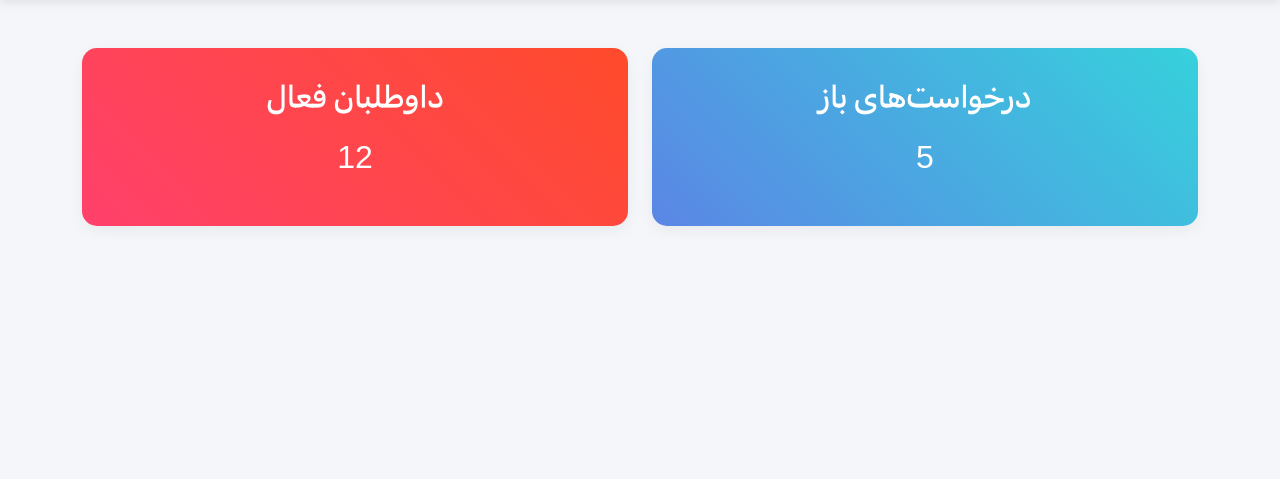
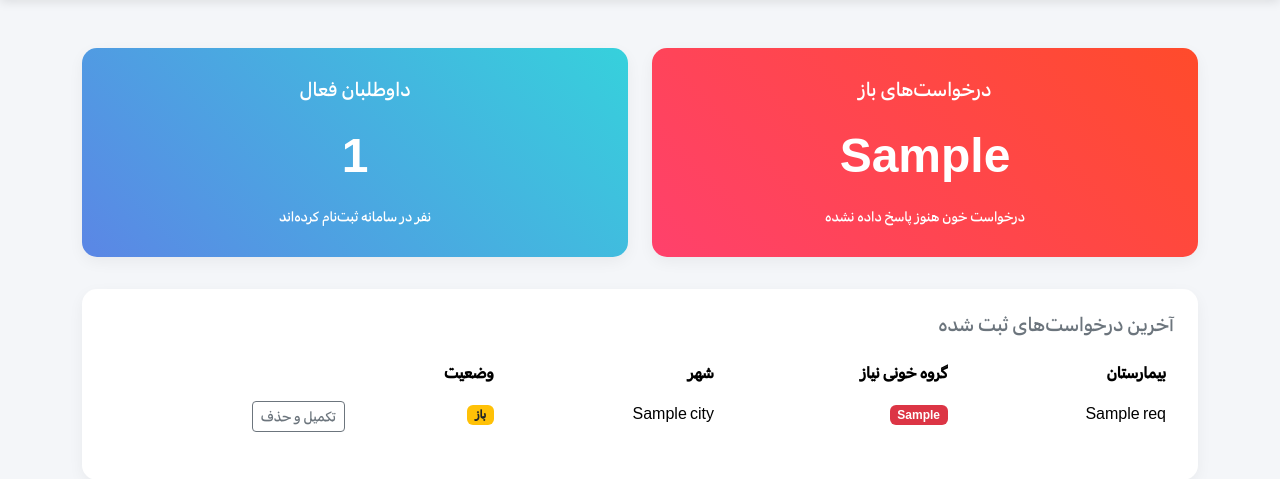
Before and after one commit to hheydarian/BloodBankProject, a Flask app: template templates/hospital_dashboard.html in a window 1280 px wide. Shown: the part 56-535 px from the top of the page. Run offline with Flask 3, Linux system fonts and the light colour scheme; the template is opened without the code that fills it: most values are stand-ins (such as "Sample title", 1, 10 or a date in 2020).

Commit message:
fix: stay logged in after closing a request on dashboard

```diff
--- a/app.py
+++ b/app.py
@@ -108,15 +108,35 @@ def manage_donors():
 def hospital_login():
     return render_template('hospital_login.html')
 
-# 8. بررسی رمز عبور و ورود به داشبورد
+# 8. بررسی رمز و ورود به داشبورد (هوشمندسازی شده)
 @app.route('/hospital/dashboard', methods=['POST'])
 def hospital_dashboard():
-    password = request.form['password']
-    # رمز عبور پیش‌فرض بیمارستان‌ها
+    password = request.form.get('password', '')
+
+    if not password:
+        return render_template('hospital_login.html', error=False)
+
     if password == 'admin123':
-        return render_template('hospital_dashboard.html')
+        # اتصال به دیتابیس برای گرفتن آمار واقعی
+        conn = get_db_connection()
+
+        # شمارش تعداد کل داوطلبان
+        total_donors = conn.execute("SELECT COUNT(*) FROM donors").fetchone()[0]
+
+        # شمارش تعداد درخواست‌های خون که هنوز پاسخ داده نشده‌اند (is_resolved = 0)
+        open_requests = conn.execute("SELECT COUNT(*) FROM requests WHERE is_resolved = 0").fetchone()[0]
+
+        # گرفتن 5 درخواست آخر برای نمایش در پایین صفحه
+        latest_requests = conn.execute("SELECT * FROM requests ORDER BY id DESC LIMIT 5").fetchall()
+
+        conn.close()
+
+        # فرستادن اعداد واقعی به صفحه HTML
+        return render_template('hospital_dashboard.html',
+                            total_donors=total_donors,
+                            open_requests=open_requests,
+                            latest_requests=latest_requests)
     else:
-        # اگر رمز اشتباه بود، دوباره صفحه لاگین را با یک ارور نشان بده
         return render_template('hospital_login.html', error=True)
 
 
@@ -172,9 +192,30 @@ def bulk_delete():
     return redirect('/hospital/manage_donors')
 
 
+# 14. حذف/بستن درخواست باز از داشبورد
+@app.route('/close_request/<int:id>', methods=['POST'])
+def close_request(id):
+    conn = get_db_connection()
+    conn.execute("DELETE FROM requests WHERE id=?", (id,))
+    conn.commit()
+    conn.close()
 
+    # تغییر این خط:
+    return redirect('/dashboard_view')
 
+# مسیر مخفی برای بازگشت‌های داخلی (بدون نیاز به لاگین مجدد)
+@app.route('/dashboard_view')
+def dashboard_view():
+    conn = get_db_connection()
+    total_donors = conn.execute("SELECT COUNT(*) FROM donors").fetchone()[0]
+    open_requests = conn.execute("SELECT COUNT(*) FROM requests WHERE is_resolved = 0").fetchone()[0]
+    latest_requests = conn.execute("SELECT * FROM requests ORDER BY id DESC LIMIT 5").fetchall()
+    conn.close()
 
+    return render_template('hospital_dashboard.html',
+                        total_donors=total_donors,
+                        open_requests=open_requests,
+                        latest_requests=latest_requests)
 
 
 
--- a/templates/hospital_dashboard.html
+++ b/templates/hospital_dashboard.html
@@ -64,20 +64,54 @@
     <div class="container mt-5">
         <div class="row">
             <div class="col-md-6 mb-4">
-                <div class="card stat-card bg-blue">
-                    <h2>درخواست‌های باز</h2>
-                    <p class="mt-2" style="font-size: 2rem;">5</p>
+                <div class="card stat-card bg-red">
+                    <h5>درخواست‌های باز</h5>
+                    <p class="mt-2" style="font-size: 3rem; font-weight: 800;">{{ open_requests }}</p>
+                    <small>درخواست خون هنوز پاسخ داده نشده</small>
                 </div>
             </div>
             <div class="col-md-6 mb-4">
-                <div class="card stat-card bg-red">
-                    <h2>داوطلبان فعال</h2>
-                    <p class="mt-2" style="font-size: 2rem;">12</p>
+                <div class="card stat-card bg-blue">
+                    <h5>داوطلبان فعال</h5>
+                    <p class="mt-2" style="font-size: 3rem; font-weight: 800;">{{ total_donors }}</p>
+                    <small>نفر در سامانه ثبت‌نام کرده‌اند</small>
                 </div>
             </div>
         </div>
-
-
+        <div class="card p-4 mt-2">
+            <h5 class="text-secondary mb-3">آخرین درخواست‌های ثبت شده</h5>
+            <table class="table table-borderless">
+                <thead style="background-color: #f8f9fa; color: #333;">
+                    <tr>
+                        <th>بیمارستان</th>
+                        <th>گروه خونی نیاز</th>
+                        <th>شهر</th>
+                        <th>وضعیت</th>
+                    </tr>
+                </thead>
+                <tbody>
+                    {% for req in latest_requests %}
+                    <tr>
+                        <td>{{ req['hospital_name'] }}</td>
+                        <td><span class="badge bg-danger">{{ req['needed_blood_type'] }}</span></td>
+                        <td>{{ req['city'] }}</td>
+                        <td><span class="badge bg-warning text-dark">باز</span></td>
+                        <!-- اضافه شدن ستون عملیات -->
+                        <td>
+                            <form action="/close_request/{{ req['id'] }}" method="POST" style="display:inline;"
+                                onsubmit="return confirm('آیا این درخواست برطرف شده و می‌خواهی آن را حذف کنی؟');">
+                                <button type="submit" class="btn btn-sm btn-outline-secondary">تکمیل و حذف</button>
+                            </form>
+                        </td>
+                    </tr>
+                    {% else %}
+                    <tr>
+                        <td colspan="5" class="text-center text-muted py-3">هیچ درخواستی ثبت نشده است.</td>
+                    </tr>
+                    {% endfor %}
+                </tbody>
+            </table>
+        </div>
     </div>
 
 </body>
```
Also changed, not shown: templates/hospital_login.html (+5 -3 lines), database.db.
